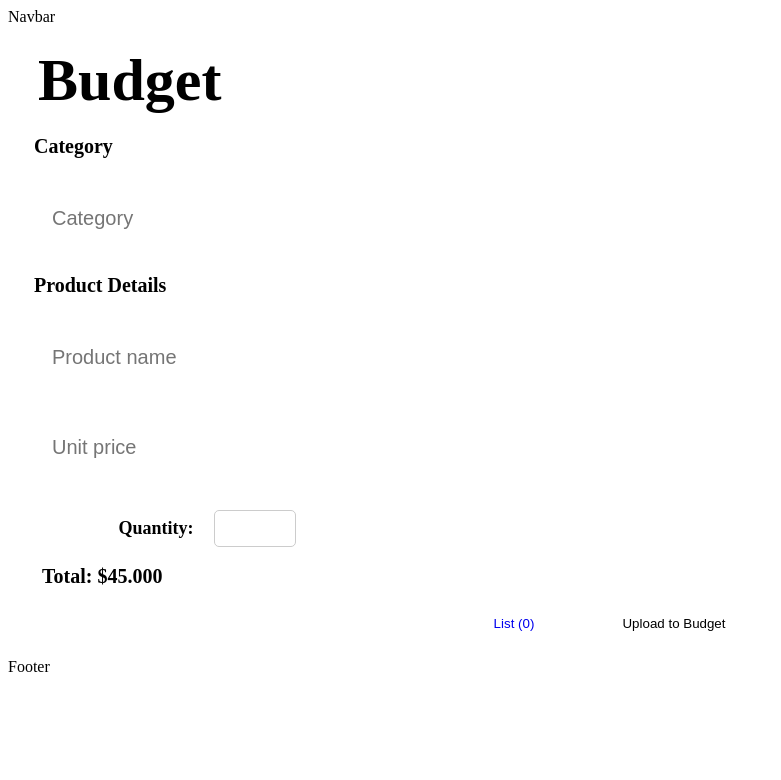
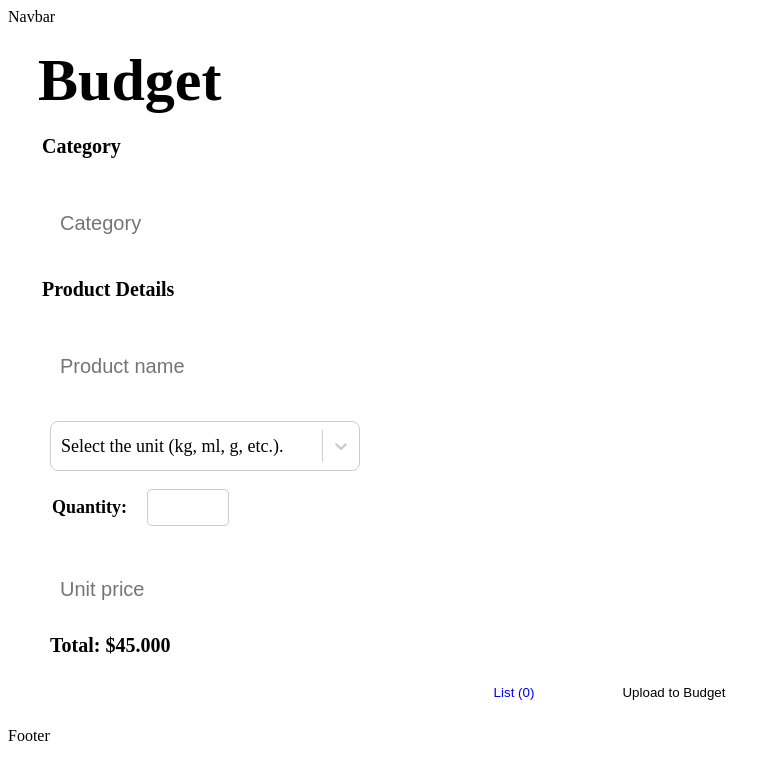
Before and after one commit to Cristianscamilo/measure, a React (Vite) app: page /budget in a window 1280 px wide. Shown: the top 780 px of the page, without its empty margins (0-781 px from the left). Built offline with nearby package versions, Linux system fonts and the light colour scheme; the HTML template or start-up script is replaced by a standard one; a web font is replaced by a local one.

Commit message:
Sea justa select react

```diff
--- a/package.json
+++ b/package.json
@@ -16,6 +16,7 @@
     "react-dom": "^18.2.0",
     "react-icons": "^5.1.0",
     "react-router-dom": "^6.22.3",
+    "react-select": "^5.8.0",
     "yup": "^1.4.0"
   },
   "devDependencies": {
--- /dev/null
+++ b/src/components/common/selectUnit/SelectUnit.jsx
@@ -0,0 +1,28 @@
+import Select from "react-select";
+import {SelectUnitStyles} from "./SelectUnitStyles";
+
+const options = [
+  { value: "kg", label: "Kilogram (kg)" },
+  { value: "g", label: "Gram (g)" },
+  { value: "L", label: "Liter (L)" },
+  { value: "ml", label: "Milliliter (ml)" },
+  { value: "unit", label: "Unit (unit)" },
+  { value: "lbs", label: "Pound (lbs)" },
+  { value: "oz", label: "Ounce (oz)" },
+  { value: "gal", label: "Gallon (gal)" },
+  { value: "dozen", label: "Dozen" },
+];
+
+const SelectUnit = () => {
+  return (
+    <div>
+      <Select
+        options={options}
+        placeholder={"Select the unit (kg, ml, g, etc.)."}
+        styles={SelectUnitStyles}
+      />
+    </div>
+  );
+};
+
+export default SelectUnit;
--- /dev/null
+++ b/src/components/common/selectUnit/SelectUnitStyles.js
@@ -0,0 +1,34 @@
+export const SelectUnitStyles = {
+    control: (styles) => {
+      return {
+        ...styles,
+        backgroundColor: "var(--color-background)",
+        borderRadius: "8px",
+        minHeight: "50px",
+        maxWidth: "310px",
+        margin: "10px",
+        fontSize: "18px",
+      };
+    },
+    option: (provided, state) => {
+      return {
+        ...provided,
+        color: state.isSelected ? "var(--color-primary)" : "var(--color-title)",
+        backgroundColor: "var(--color-background)",
+        width: "340px"
+      };
+    },
+    singleValue: (provided) => {
+      return {
+        ...provided,
+        color: "var(--color-title)",
+      };
+    },
+    placeholder: (styles) => {
+      return {
+        ...styles,
+        backgroundColor: "var(--color-background)",
+        color: "var(--color-place-holder)",
+      };
+    },
+  };
--- a/src/components/pages/budgetContainer/Budget.jsx
+++ b/src/components/pages/budgetContainer/Budget.jsx
@@ -1,11 +1,8 @@
 import { Link } from "react-router-dom";
 import styles from "./Budget.module.css";
+import SelectUnit from "../../common/selectUnit/SelectUnit";
 
-const Budget = ({
-  budgetList,
-  handleSubmit,
-  handleChange,
-}) => {
+const Budget = ({ budgetList, handleSubmit, handleChange }) => {
   return (
     <form className={styles.form} onSubmit={handleSubmit}>
       <fieldset>
@@ -27,27 +24,7 @@ const Budget = ({
           placeholder="Product name"
           onChange={handleChange}
         />
-        {/* <select className={styles.select} onChange={handleChange}> */}
-        {/* <option value="" disabled selected hidden> */}
-        {/* Selecciona una unidad */}
-        {/* </option> */}
-        {/* <option value="kg">Kilogram (kg)</option> */}
-        {/* <option value="g">Gram (g)</option> */}
-        {/* <option value="L">Liter (L)</option> */}
-        {/* <option value="ml">Milliliter (ml)</option> */}
-        {/* <option value="unit">Unit (unit)</option> */}
-        {/* <option value="lbs">Pound (lbs)</option> */}
-        {/* <option value="oz">Ounce (oz)</option> */}
-        {/* <option value="gal">Gallon (gal)</option> */}
-        {/* <option value="dozen">Dozen</option> */}
-        {/* </select> */}
-        <input
-          type="number"
-          className={styles.input}
-          name="unitPrice"
-          placeholder="Unit price"
-          onChange={handleChange}
-        />
+        <SelectUnit />
         <p className={styles.paragraph}>
           <strong>Quantity:</strong>
           <input
@@ -59,6 +36,13 @@ const Budget = ({
             step={1}
           />
         </p>
+        <input
+          type="number"
+          className={styles.input}
+          name="unitPrice"
+          placeholder="Unit price"
+          onChange={handleChange}
+        />
         <span className={styles.total}>Total: $45.000</span>
       </fieldset>
       <div className={styles.divButton}>
@@ -79,32 +63,3 @@ const Budget = ({
 };
 
 export default Budget;
-
-/*
-
-debo validar si esto vienen con las validaciones de formik y yup
-
-function YourComponent() {
-  // 1. Define un estado para almacenar el valor seleccionado
-  const [selectedValue, setSelectedValue] = useState('');
-
-  // 3. Define la función de manejo de cambios
-  const handleChange = (event) => {
-    setSelectedValue(event.target.value);
-  };
-
-<select className={styles.select} value={selectedValue} onChange={handleChange}>
-          <option value="" disabled selected hidden>
-            Selecciona una unidad
-          </option>
-          <option value="kg">Kilogram (kg)</option>
-          <option value="g">Gram (g)</option>
-          <option value="L">Liter (L)</option>
-          <option value="ml">Milliliter (ml)</option>
-          <option value="unit">Unit (unit)</option>
-          <option value="lbs">Pound (lbs)</option>
-          <option value="oz">Ounce (oz)</option>
-          <option value="gal">Gallon (gal)</option>
-          <option value="dozen">Dozen</option>
-        </select>
-*/
--- a/src/components/pages/budgetContainer/Budget.module.css
+++ b/src/components/pages/budgetContainer/Budget.module.css
@@ -8,6 +8,7 @@
 fieldset {
   border: none;
   width: 320px;
+  padding:10px 20px 10px 20px;
 }
 
 legend {
@@ -32,6 +33,9 @@ legend {
   color: var(--color-title);
   font-size: 20px;
   padding: 10px;
+}
+.input:focus{
+  color: var(--color-primary);
 }
 
 label {
@@ -85,7 +89,8 @@ label {
 .paragraph{
   display: flex;
   align-items: center;
-  justify-content: center;
+  justify-content: flex-start;
+  margin-left: 12px;
 
 }
 .quantity {
@@ -94,9 +99,11 @@ label {
   padding: 10px;
   border-radius: 5px;
   border: 1px solid #ccc;
+  background-color: var(--color-background);
+  color: var(--color-title);
 }
 .quantity:focus {
-  color: var(--color-secondary);
+  color: var(--color-primary);
   width: 60px;
   margin-left: 20px;
   padding: 10px;
--- a/src/hooks/useShowPAssword.js
+++ b/src/hooks/useShowPAssword.js
@@ -7,21 +7,3 @@ export const useShowPassword = (state = false) => {
   };
   return [status, showPassword];
 };
-
-export const useCounter = (initial = 1) => {
-  const [counter, setCounter] = useState(initial);
-
-  const addOne = () => {
-    if (counter >= 0) {
-      setCounter(counter + 1);
-    }
-  };
-
-  const subOne = () => {
-    if (counter >= 1) {
-      setCounter(counter - 1);
-    }
-  };
-
-  return [addOne, subOne, counter];
-};
--- a/src/styles/index.css
+++ b/src/styles/index.css
@@ -10,6 +10,7 @@ Variable reutilizables
   --color-secondary: rgb(2, 2, 2);
   --color-disabled: #fff;
   --color-error: rgb(255, 0, 0);
+  --color-place-holder: rgb(137, 139, 142);
   /*background*/
   --color-background: rgb(37, 44, 54);
   --color-background-disbled: rgb(137, 139, 142);
```
Also changed, not shown: src/hooks/useCounter.js (added, +18 -0 lines), 1 other file (tests, documents, lock files or other folders).
